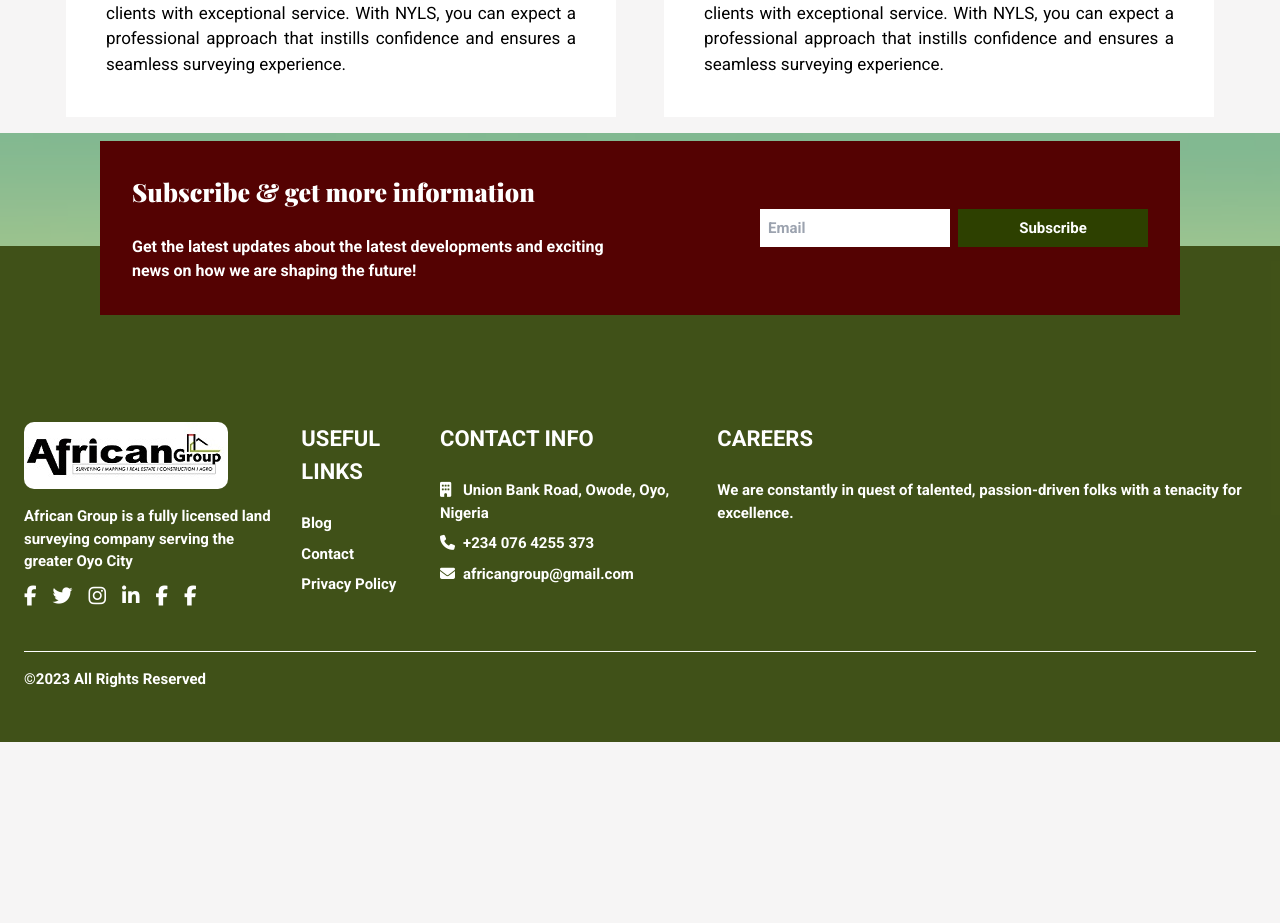
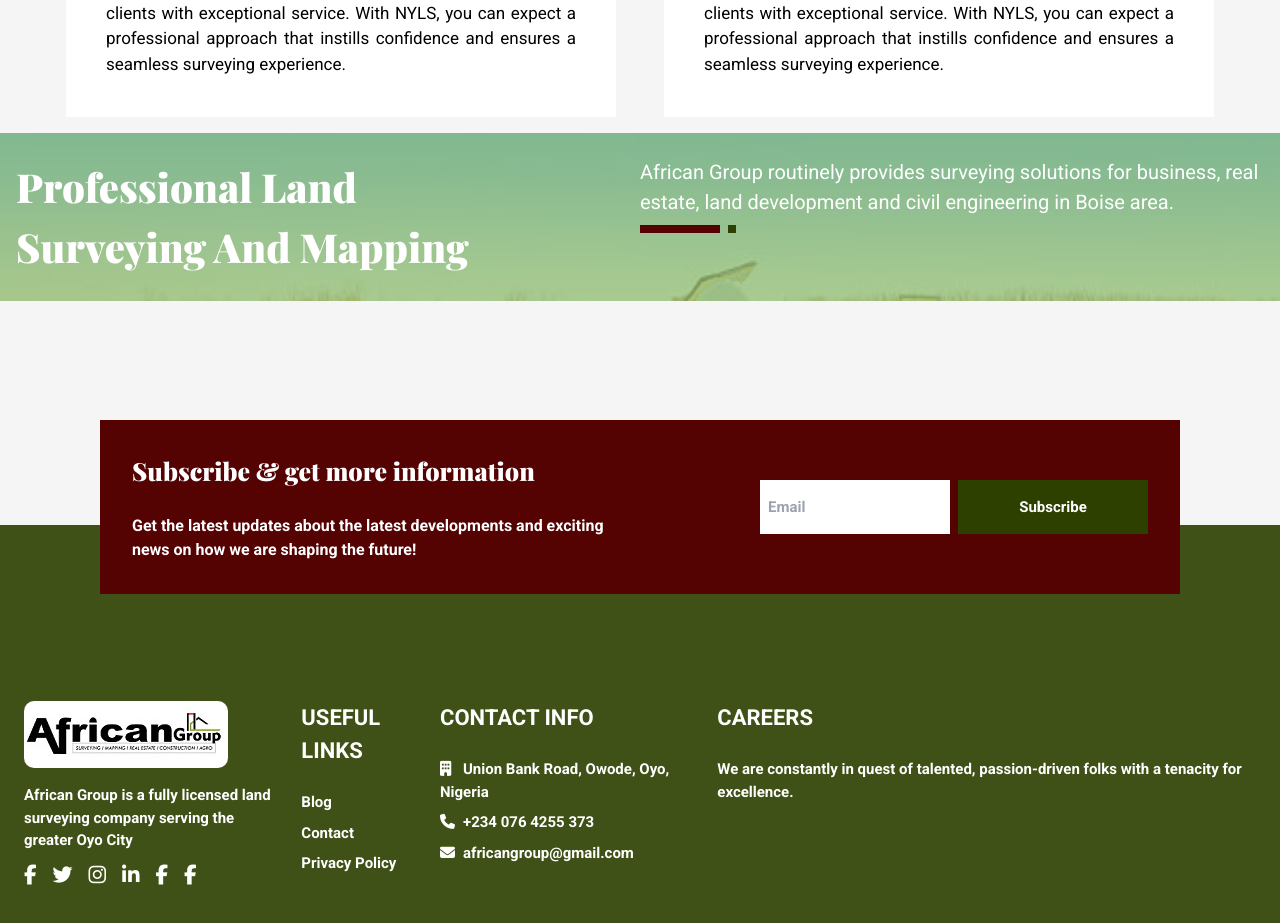
Before and after one commit to Peteru2/AfricanGroup, a React (Vite) app: page /About in a window 1280 px wide. Shown: the part 2280-3203 px from the top of the page. Before the commit the page ends 3046 px from the top, so only its background shows below. Built offline with nearby package versions, Linux system fonts and the light colour scheme; a web font is replaced by a local one.

Commit message:
About page updated

```diff
--- a/src/component/AboutComp/Team.jsx
+++ b/src/component/AboutComp/Team.jsx
@@ -1,13 +1,24 @@
 const Team = () => {
     return (
         <>
-        <div className="about">
-            <section className="bg-private bg-opacity-70 font-roboto py-6">
-                <div className="text-center">
-                    <h4 className="text-[16px] mb-2 text-public">MEET OUR TEAM</h4>
-                    <h2 className="text-white text-[22px] font-playfair font-bold   ">Meet The Founders, Visionares, Enablers</h2>
+        <div className="about mb-[200px]">
+            <section className="bg-private grid  md:grid-cols-2 grid-cols-1 px-4 bg-opacity-70 font-roboto py-6">
+                <div className="">
+
+                    <h2 className="text-white text-[40px] font-playfair font-bold  md:w-[500px] ">Professional Land Surveying And Mapping</h2>
+                </div>
+                <div>
+                    <h4 className="text-[20px] text-white">African Group routinely provides surveying solutions for business, real estate, land development and civil engineering in Boise area.</h4>
+                    <div className="mt-2 flex">
+                        <h3 className="w-20 h-2 bg-vintage"></h3>
+                        <h3 className="w-2 h-2 bg-public ml-2"></h3>
+
+                    </div>
                 </div>
             </section>
+            </div>
+            <div>
+                <h3 className="text-center">Meet Our Team</h3>
             </div>
         </>
      );
--- a/src/component/NewsLetter.jsx
+++ b/src/component/NewsLetter.jsx
@@ -9,7 +9,7 @@ const NewsLetter = () => {
                 </div>
                 <div className="md:ml-auto  flex items-center">
                 <div className="md:ml-auto md:w-auto w-full grid md:grid-cols-2 grid-cols-1 gap-2 ">
-                    <input type="text" className="px-2" placeholder="Email"/>
+                    <input type="email" className="px-2 py-4 text-black outline-none" placeholder="Email"/>
                     <button className=" font-roboto  bg-public border-white py-2  text-center  hover:text-public hover:bg-white  transition ease-in-out  duration-300">Subscribe</button>
                     </div>
                 </div>
```
